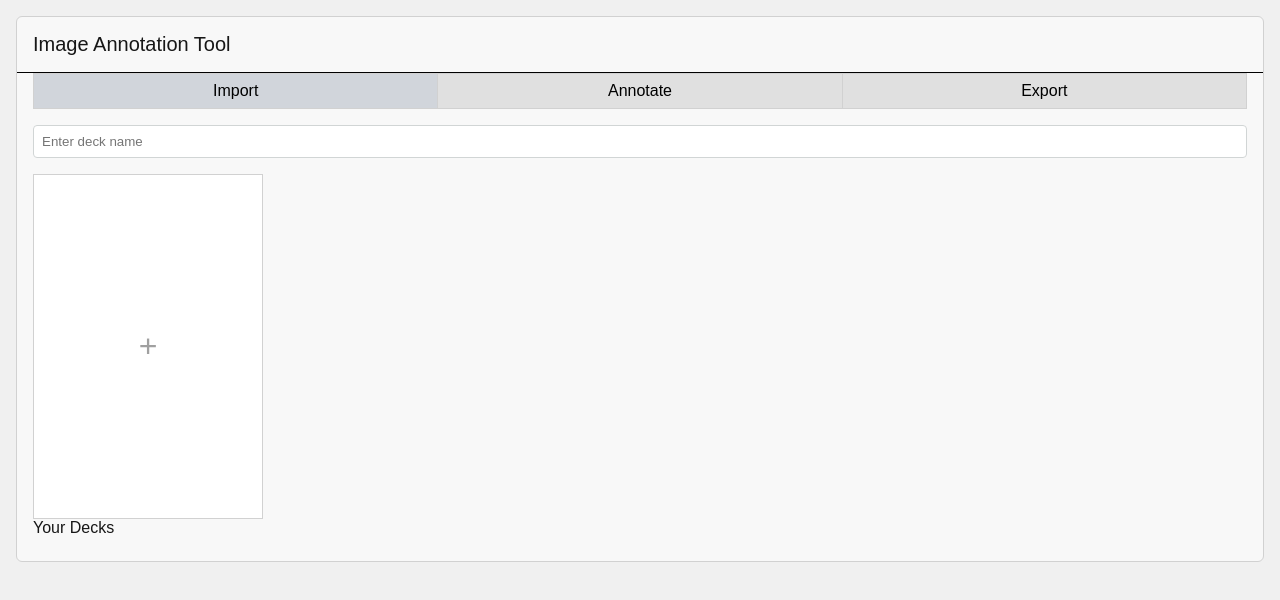
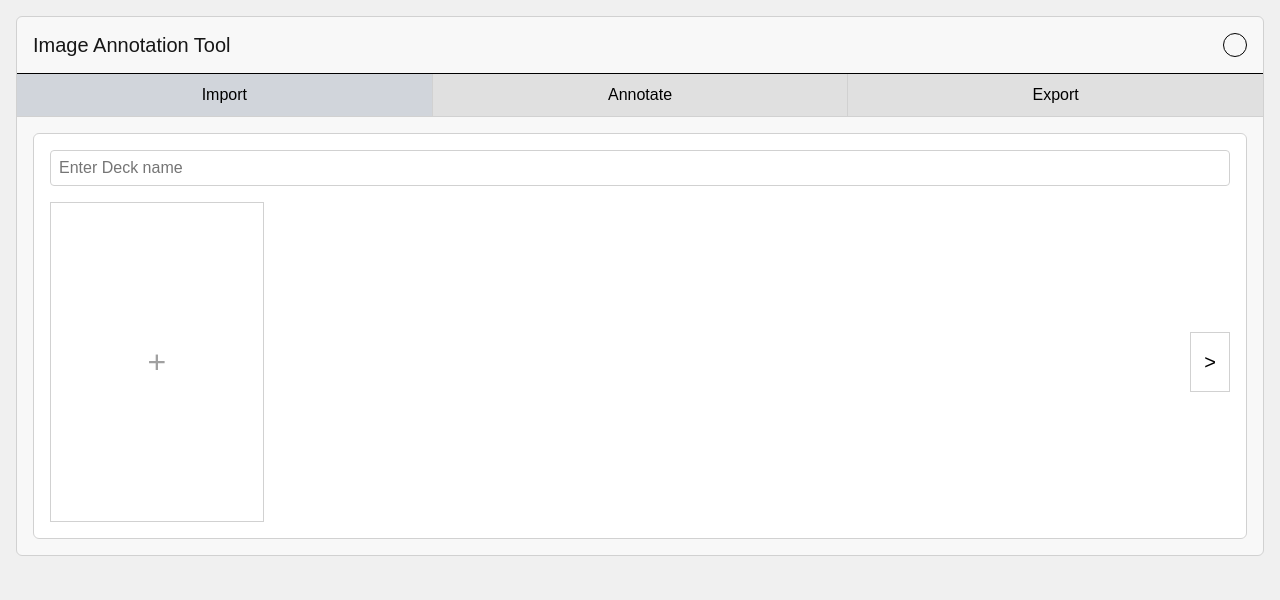
Before and after one commit to ZaynUH/annotation-tool, a Next.js app: page /upload in a window 1280 px wide. Shown: the top 600 px of the page. Built offline with nearby package versions, Linux system fonts and the light colour scheme.

Commit message:
UPLOAD PAGE CSS REWORK

```diff
--- a/pages/upload.tsx
+++ b/pages/upload.tsx
@@ -3,90 +3,50 @@ import Toolbar from '../components/Toolbar';
 import ImageGrid from '../components/ImageGrid';
 import styles from '../styles/UploadPage.module.css';
 
-interface Deck {
-  name: string;
-  images: string[];
-}
-
 export default function UploadPage() {
   const [deckName, setDeckName] = useState('');
   const [currentImages, setCurrentImages] = useState<string[]>([]);
-  const [decks, setDecks] = useState<Deck[]>([]);
   const [selected, setSelected] = useState<string | null>(null);
 
-  // Load decks from localStorage on mount
+  // Load existing images (if any)
   useEffect(() => {
-    const stored = localStorage.getItem('imageDecks');
-    if (stored) {
-      setDecks(JSON.parse(stored));
-    }
+    // you can load persisted images here if needed
   }, []);
-
-  // Save decks when updated
-  useEffect(() => {
-    localStorage.setItem('imageDecks', JSON.stringify(decks));
-  }, [decks]);
 
   const handleUpload = (newImages: string[]) => {
     setCurrentImages(prev => [...prev, ...newImages]);
   };
 
-  const handleSaveDeck = () => {
-    if (!deckName.trim() || currentImages.length === 0) return;
-
-    const updatedDecks = [...decks, { name: deckName.trim(), images: currentImages }];
-    setDecks(updatedDecks);
-    setDeckName('');
-    setCurrentImages([]);
-    setSelected(null);
-  };
-
   return (
     <div className={styles.page}>
       <div className={styles.card}>
+        {/* Header with title and profile circle */}
+        <div className={styles.header}>
           <h1 className={styles.title}>Image Annotation Tool</h1>
-        <Toolbar />
+          <div className={styles.profileCircle} />
+        </div>
 
+        {/* Tab bar */}
+        <Toolbar/>
+
+        {/* Import section */}
+        <div className={styles.importSection}>
           <input
             className={styles.deckInput}
             type="text"
-          placeholder="Enter deck name"
+            placeholder="Enter Deck name"
             value={deckName}
             onChange={(e) => setDeckName(e.target.value)}
           />
 
+          <div className={styles.gridContainer}>
             <ImageGrid
               images={currentImages}
               onUpload={handleUpload}
               onSelect={setSelected}
             />
-
-        {selected && (
-          <div className={styles.preview}>
-            <img src={selected} alt="Selected" className={styles.selectedImage} />
+            <button className={styles.nextButton}>&gt;</button>
           </div>
-        )}
-
-        {currentImages.length > 0 && (
-          <button className={styles.saveButton} onClick={handleSaveDeck}>
-            Save Deck
-          </button>
-        )}
-
-        <h2 className={styles.subtitle}>Your Decks</h2>
-        <div className={styles.decksGrid}>
-          {decks.map((deck, index) => (
-            <div key={index} className={styles.deck}>
-              <h3 className={styles.deckTitle}>{deck.name}</h3>
-              <div className={styles.deckImages}>
-                {deck.images.map((img, i) => (
-                  <div key={i} className={styles.gridItem}>
-                    <img src={img} className={styles.gridImage} />
-                  </div>
-                ))}
-              </div>
-            </div>
-          ))}
         </div>
       </div>
     </div>
--- a/styles/UploadPage.module.css
+++ b/styles/UploadPage.module.css
@@ -1,4 +1,3 @@
-/* === Page Layout === */
 .page {
   min-height: 100vh;
   padding: 1rem;
@@ -6,7 +5,6 @@
   display: flex;
   justify-content: center;
   align-items: flex-start;
-  overflow: hidden;
 }
 
 .card {
@@ -15,73 +13,98 @@
   background-color: #f8f8f8;
   border: 1px solid #d1d1d1;
   border-radius: 6px;
-  overflow: hidden;
   display: flex;
   flex-direction: column;
+  overflow: hidden;
 }
 
-/* === Title === */
+.header {
+  display: flex;
+  justify-content: space-between;
+  align-items: center;
+  padding: 1rem;
+  border-bottom: 1px solid #000;
+}
+
 .title {
   font-size: 1.25rem;
   font-weight: 500;
-  padding: 1rem;
-  border-bottom: 1px solid #000000;
   margin: 0;
 }
 
-/* === Toolbar (3-tab) === */
+.profileCircle {
+  width: 1.5rem;
+  height: 1.5rem;
+  border: 1px solid #000;
+  border-radius: 50%;
+}
+
+/* === Toolbar tabs === */
 .toolbar {
   display: flex;
-  border: 1px solid #d1d1d1;
-  margin: 0 1rem;
+  border-bottom: 1px solid #d1d1d1;
 }
 
 .tab {
   flex: 1;
   text-align: center;
-  padding: 0.5rem;
-  border-right: 1px solid #d1d1d1;
+  padding: 0.75rem;
   background-color: #e0e0e0;
   font-weight: 500;
-  cursor: pointer;
   text-decoration: none;
   color: black;
+  cursor: pointer;
+  border-right: 1px solid #d1d1d1;
 }
 
 .tab:last-child {
   border-right: none;
 }
 
-.active {
+.tab.active,
+.tab.active:hover {
   background-color: #d1d5db;
 }
 
-/* === Deck Name Input === */
-.deckInput {
+/* === Import section === */
+.importSection {
   margin: 1rem;
-  padding: 0.5rem;
-  border: 1px solid #d1d5d5;
-  width: calc(100% - 2rem);
-  border-radius: 4px;
+  padding: 1rem;
+  border: 1px solid #d1d1d1;
+  border-radius: 6px;
+  background-color: #fff;
 }
 
-/* === Image Grid (4 preview + upload) === */
+.deckInput {
+  width: 100%;
+  padding: 0.5rem;
+  border: 1px solid #d1d1d1;
+  border-radius: 4px;
+  font-size: 1rem;
+  outline: none;
+}
+
+.gridContainer {
+  display: flex;
+  align-items: center;
+  margin-top: 1rem;
+}
+
 .grid {
   display: grid;
   grid-template-columns: repeat(5, 1fr);
   gap: 1rem;
-  padding: 0 1rem;
+  flex: 1;
 }
 
 .gridItem {
   width: 100%;
   aspect-ratio: 2/3;
   border: 1px solid #d1d1d1;
-  background-color: white;
+  background-color: #fff;
   display: flex;
   align-items: center;
   justify-content: center;
-  overflow: hidden;
   cursor: pointer;
 }
 
@@ -108,78 +131,15 @@
   cursor: pointer;
 }
 
-/* === Preview Box === */
-.preview {
-  margin: 1rem;
-  height: 10rem;
+.nextButton {
+  margin-left: 0.5rem;
+  width: 2.5rem;
+  aspect-ratio: 2/3;
   border: 1px solid #d1d1d1;
-  background-color: white;
+  background-color: #fff;
   display: flex;
   align-items: center;
   justify-content: center;
-  color: #777;
-}
-
-.selectedImage {
-  max-width: 100%;
-  max-height: 100%;
-  object-fit: contain;
-}
-
-/* === Save/Annotate Button === */
-.saveButton {
-  margin: 0 1rem;
-  margin-bottom: 1rem;
-  padding: 0.5rem 1rem;
-  background-color: #2c2d2e;
-  color: white;
-  border: none;
-  border-radius: 4px;
+  font-size: 1.25rem;
   cursor: pointer;
 }
-
-.saveButton:hover {
-  background-color: #202122;
-}
-
-/* === Deck Display Section === */
-.subtitle {
-  margin: 0 1rem;
-  margin-bottom: 0.5rem;
-  font-weight: 500;
-  font-size: 1rem;
-}
-
-.decksGrid {
-  display: flex;
-  gap: 1rem;
-  padding: 0 1rem 1rem 1rem;
-  justify-content: space-between;
-  overflow: hidden;
-}
-
-/* Deck box */
-.deck {
-  background: #f9fafb;
-  border: 1px solid #d1d5d5;
-  border-radius: 6px;
-  padding: 1rem;
-  flex: 1;
-  min-width: 300px;
-  max-width: 48%;
-  display: flex;
-  flex-direction: column;
-}
-
-.deckTitle {
-  font-weight: 600;
-  margin-bottom: 0.5rem;
-}
-
-/* Scrollable horizontal row inside each deck */
-.deckImages {
-  display: flex;
-  overflow-x: auto;
-  gap: 0.5rem;
-  padding-bottom: 0.5rem;
-}
```
Lines whose indentation alone changed are shown as unchanged.
